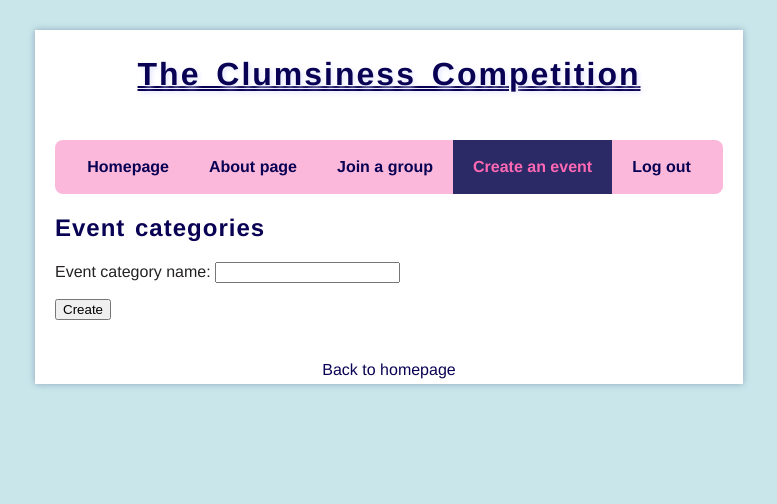
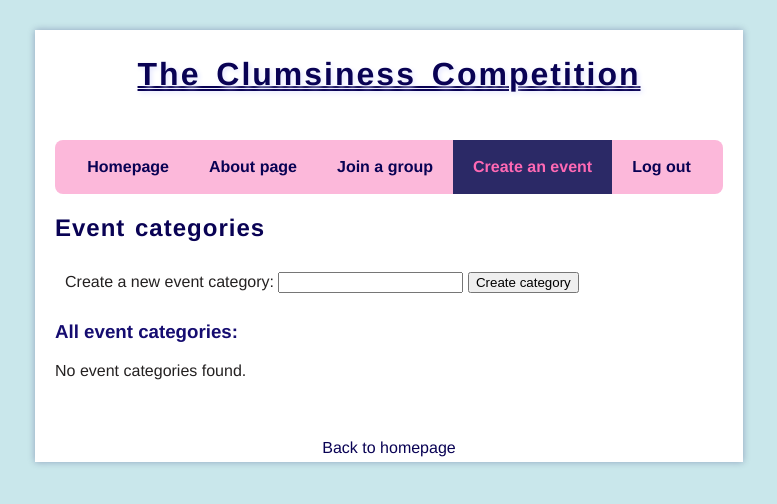
Before and after one commit to rautiais/t-h-ilykisa, a Flask app: page /event_cat in a window 1280 px wide. Shown: the top 504 px of the page, without its empty margins (251-1028 px from the left). Run offline with Flask 3, Linux system fonts and the light colour scheme.

Commit message:
Started working on adding new event categories

```diff
--- a/groups_main.py
+++ b/groups_main.py
@@ -3,7 +3,8 @@ from sqlalchemy.sql import text
 from flask import session
 
 def check_group(group_name):
-    sql = text("SELECT id FROM groups WHERE group_name=:group_name")
+    sql = text("""SELECT id FROM groups
+               WHERE group_name=:group_name""")
     result = db.session.execute(sql, {"group_name":group_name})
     group_id = result.fetchone()
     return group_id[0] if group_id else False
--- a/routes.py
+++ b/routes.py
@@ -120,3 +120,17 @@ def one_group(group_id):
 @app.route("/event_cat", methods=["GET"])
 def event_cat():
     return render_template("event_cat.html")
+
+@app.route("/new_event_cat", methods=["POST"])
+def new_event_cat():
+    event_cat_name = request.form["new_event_cat"]
+    if events_main.check_event_cat(event_cat_name):
+        print("Event category name is not unique")
+        return render_template("error.html", message="Category name is not unique")
+    else:
+        if events_main.new_event_cat(event_cat_name):
+            print("Creating a category was successful")
+            return redirect("/event_cat")
+        else:
+            print("Error")
+            return render_template("error.html", message="Error")
--- a/templates/event_cat.html
+++ b/templates/event_cat.html
@@ -21,16 +21,27 @@
                         <li><a href="/logout" class="{{ 'active' if request.path == '/logout' else '' }}">Log out</a></li>
                     </ul>
             </nav>
-
             <h2>Event categories</h2>
-
-        <form action="/event_cat" method="get">
-            Event category name: <input type="text" name="event_cat_name">
-            <p>
-            <input type="submit" value="Create">
+            <div class="container">
+                <div class="column">
+                    <form action="/event_cat" method="POST">
+                        <label for="new_event_cat">Create a new event category:</label>
+                        <input type="text" id="new_event_cat" name="new_event_cat" minlength="3" maxlength="25">
+                        <input type="submit" value="Create category">
+                        <input type="hidden" name="csrf_token" value="{{ session.csrf_token }}">
                     </form>
                 </div>
-
+            </div>
+            <h3>All event categories:</h3>
+            <div>
+                {% for cat_name in event_cats %}
+                    <p>{{ cat_name | capitalize }}</p>
+                {% else %}
+                    <p>No event categories found.</p>
+                {% endfor %}
+            </div>
+            <br>
+        </div>
     <footer>
         <a href="/">Back to homepage</a>
     </footer>
```
Also changed, not shown: events_main.py (+10 -2 lines). Lines whose indentation alone changed are shown as unchanged.
